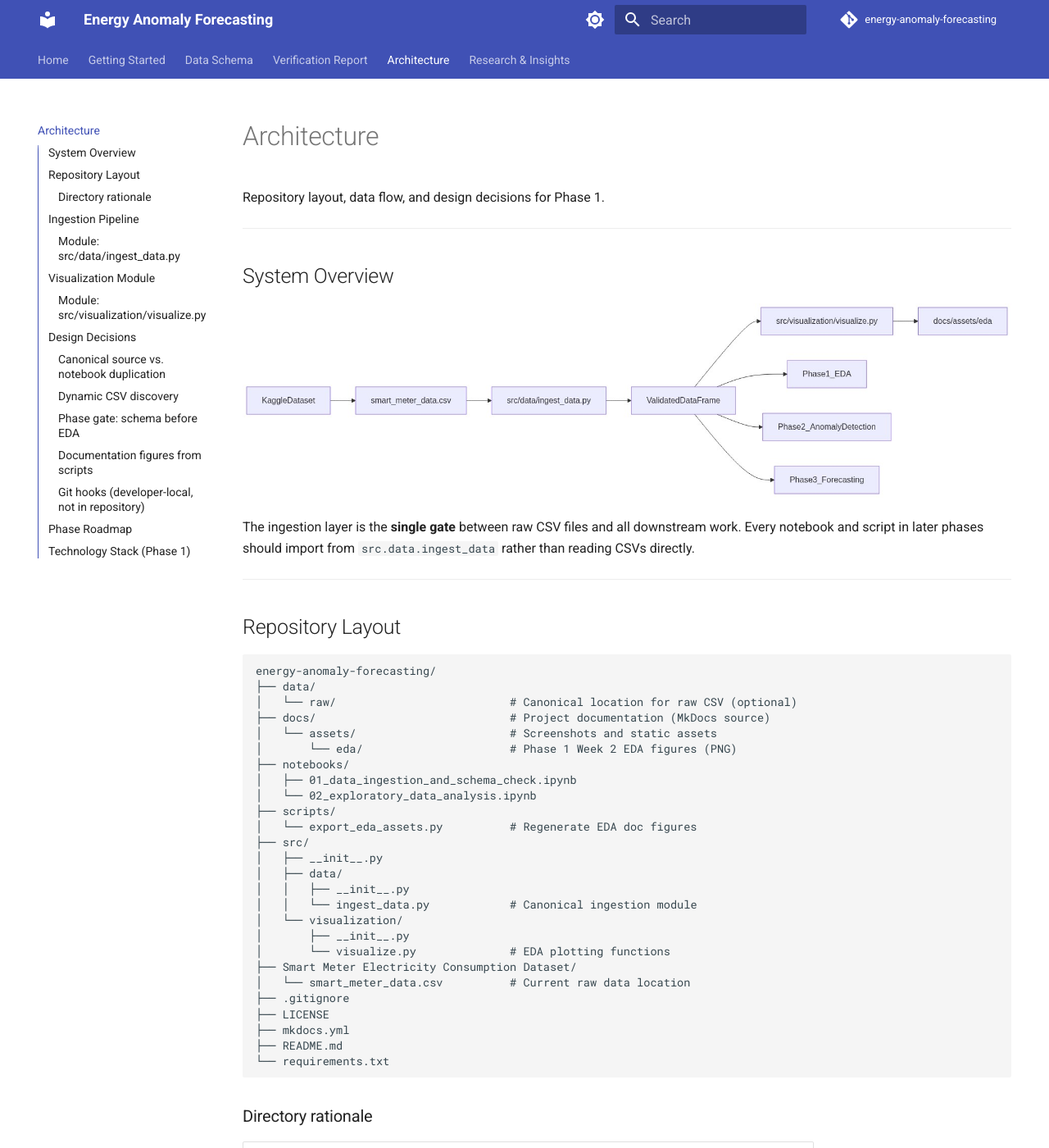
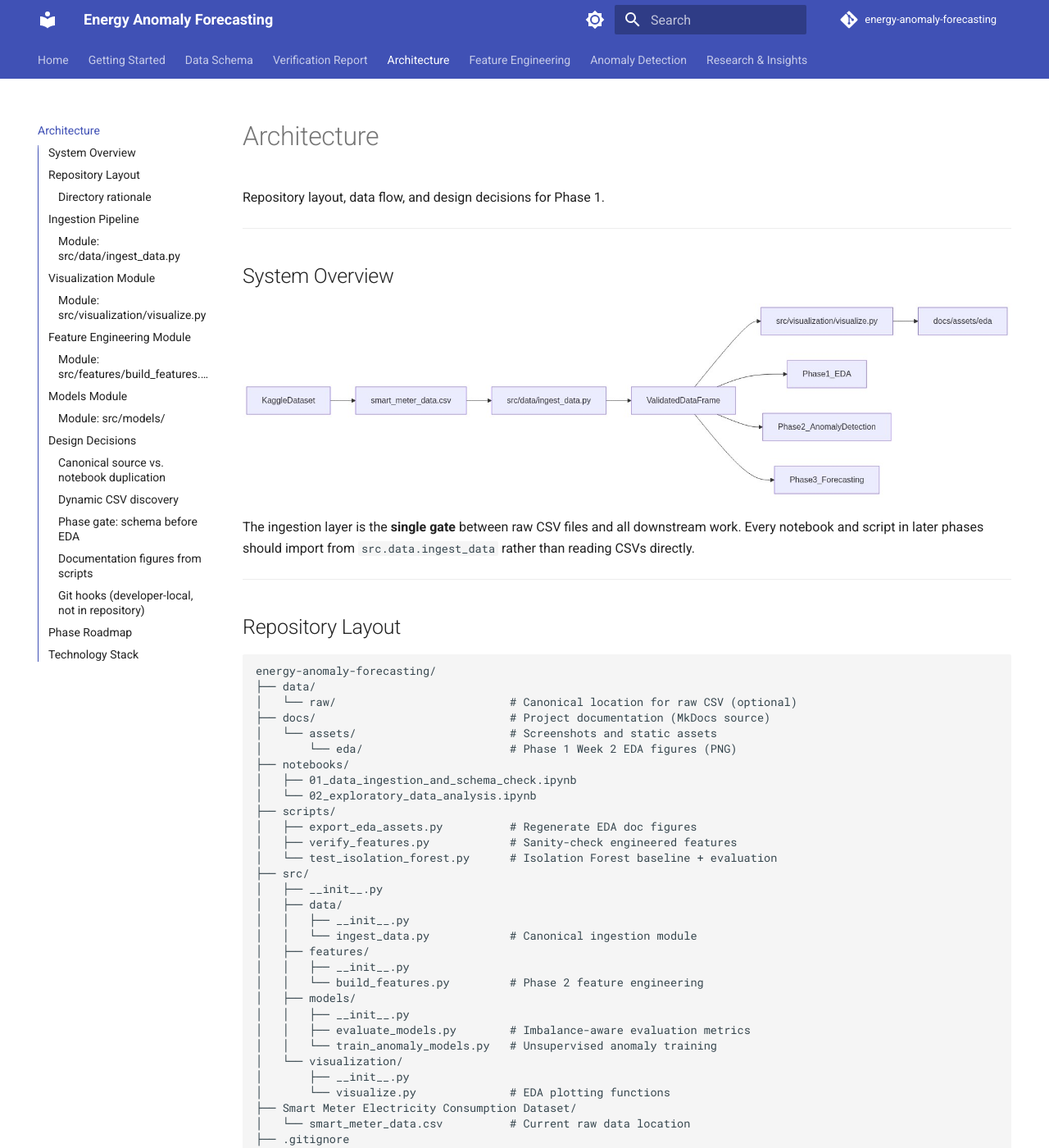
Before and after one commit to mj-weshh/energy-anomaly-forecasting, an MkDocs documentation site: the page built from docs/architecture.md, in a window 1280 px wide and 1400 px high. Shown: the whole window at 82% size. Built offline with MkDocs 1.6.1 and Material for MkDocs 9.7.7, drawn with Linux system fonts in a browser that asks for light colours; comment, search, counter and statistics services are not loaded; some of the changed text lies outside the part shown.

Commit message:
docs: document Phase 2 Week 4 Isolation Forest baseline
Add anomaly-detection page with baseline metrics, update architecture and status tables, and sync README and MkDocs nav.

````diff
--- a/docs/architecture.md
+++ b/docs/architecture.md
@@ -25,12 +25,21 @@
 │   ├── 01_data_ingestion_and_schema_check.ipynb
 │   └── 02_exploratory_data_analysis.ipynb
 ├── scripts/
-│   └── export_eda_assets.py          # Regenerate EDA doc figures
+│   ├── export_eda_assets.py          # Regenerate EDA doc figures
+│   ├── verify_features.py            # Sanity-check engineered features
+│   └── test_isolation_forest.py      # Isolation Forest baseline + evaluation
 ├── src/
 │   ├── __init__.py
 │   ├── data/
 │   │   ├── __init__.py
 │   │   └── ingest_data.py            # Canonical ingestion module
+│   ├── features/
+│   │   ├── __init__.py
+│   │   └── build_features.py         # Phase 2 feature engineering
+│   ├── models/
+│   │   ├── __init__.py
+│   │   ├── evaluate_models.py        # Imbalance-aware evaluation metrics
+│   │   └── train_anomaly_models.py   # Unsupervised anomaly training
 │   └── visualization/
 │       ├── __init__.py
 │       └── visualize.py              # EDA plotting functions
@@ -52,7 +61,9 @@
 | `data/raw/` | Future canonical storage for raw files |
 | `docs/` | Human-readable documentation source |
 | `docs/assets/eda/` | Exported EDA plots for MkDocs |
-| `scripts/` | CLI utilities (e.g. EDA asset export) |
+| `src/features/` | Model-ready feature engineering (Phase 2) |
+| `src/models/` | Unsupervised anomaly detection and evaluation (Phase 2) |
+| `scripts/` | CLI utilities (EDA export, feature verification, model testing) |
 | `Smart Meter Electricity Consumption Dataset/` | Legacy download location; supported by dynamic discovery |
 
 ---
@@ -104,6 +115,50 @@
 
 ---
 
+## Feature Engineering Module
+
+### Module: `src/features/build_features.py`
+
+| Function | Responsibility |
+|----------|----------------|
+| `add_temporal_features(df)` | Derive `hour`, `day_of_week`, `month`, and `is_weekend` integer columns from `Timestamp` |
+| `add_rolling_metrics(df)` | Derive 3-hour and 24-hour rolling mean / standard deviation over `Electricity_Consumed` (chronologically sorted) |
+| `build_all_features(df)` | Apply temporal then rolling features in one call |
+
+See [Feature Engineering](feature-engineering.md) for design notes and verification output.
+
+**Verification:**
+
+```bash
+python scripts/verify_features.py
+```
+
+Loads the dataset via `src.data.ingest_data`, applies both feature functions, and asserts column presence, value ranges, and NaN warm-up behavior.
+
+---
+
+## Models Module
+
+### Module: `src/models/`
+
+| Function | Module | Responsibility |
+|----------|--------|----------------|
+| `evaluate_anomaly_model(y_true, y_pred)` | `evaluate_models.py` | Precision, recall, F1, confusion matrix (Abnormal = positive class) |
+| `prepare_feature_matrix(df)` | `train_anomaly_models.py` | Numeric training matrix; drops label, timestamp, and NaN warm-up rows |
+| `train_isolation_forest(df)` | `train_anomaly_models.py` | Unsupervised Isolation Forest fit; returns model and 0/1 predictions |
+
+See [Anomaly Detection](anomaly-detection.md) for baseline results and design notes.
+
+**Baseline verification:**
+
+```bash
+python scripts/test_isolation_forest.py
+```
+
+Loads data, applies features, trains Isolation Forest (labels excluded), and prints imbalance-aware metrics against the benchmark.
+
+---
+
 ## Design Decisions
 
 ### Canonical source vs. notebook duplication
@@ -152,12 +207,12 @@
 | Phase | Deliverables | Key modules |
 |-------|-------------|-------------|
 | **1 — Setup & EDA** | Ingestion, schema validation, EDA, documentation | `src/data/ingest_data.py`, `src/visualization/visualize.py` |
-| **2 — Anomaly Detection** | Isolation Forest, DBSCAN, evaluation | `src/models/` (planned) |
+| **2 — Anomaly Detection** | Feature engineering, Isolation Forest, DBSCAN, evaluation | `src/features/build_features.py`, `src/models/train_anomaly_models.py` |
 | **3 — Forecasting** | XGBoost, LSTM, evaluation | `src/models/` (planned) |
 
 ---
 
-## Technology Stack (Phase 1)
+## Technology Stack
 
 | Component | Library | Version constraint |
 |-----------|---------|-------------------|
@@ -167,6 +222,7 @@
 | Notebooks | jupyter, ipykernel | >= 1.0.0, >= 6.0.0 |
 | Visualization | matplotlib, seaborn | >= 3.7.0, >= 0.13.0 |
 | Statistics | scipy, statsmodels | >= 1.11.0, >= 0.14.0 |
+| Anomaly detection | scikit-learn | >= 1.3.0 |
 | Documentation | mkdocs, mkdocs-material | >= 1.6.0, >= 9.5.0 |
 
-ML libraries (scikit-learn, xgboost, tensorflow/pytorch) will be added in Phase 2 and Phase 3.
+Forecasting libraries (xgboost, tensorflow/pytorch) will be added in Phase 3.
--- a/mkdocs.yml
+++ b/mkdocs.yml
@@ -29,6 +29,8 @@
   - Data Schema: data-schema.md
   - Verification Report: verification-report.md
   - Architecture: architecture.md
+  - Feature Engineering: feature-engineering.md
+  - Anomaly Detection: anomaly-detection.md
   - Research & Insights:
       - EDA Insights: eda-insights.md
       - Phase 2 Strategy: phase2-strategy.md
````
Also changed, not shown: README.md (+34 -2 lines), docs/anomaly-detection.md (added, +110 -0 lines), docs/feature-engineering.md (added, +138 -0 lines), docs/index.md (+13 -1 lines), docs/phase2-strategy.md (+10 -6 lines).
